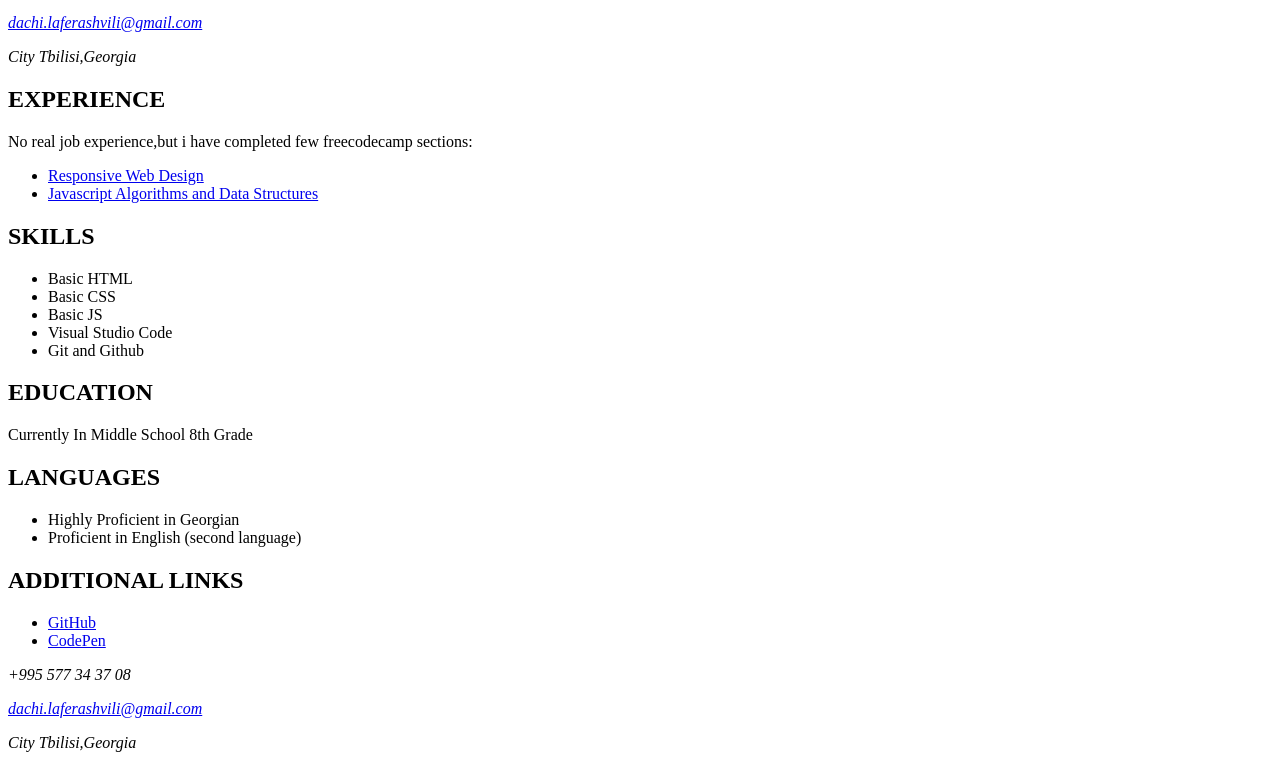
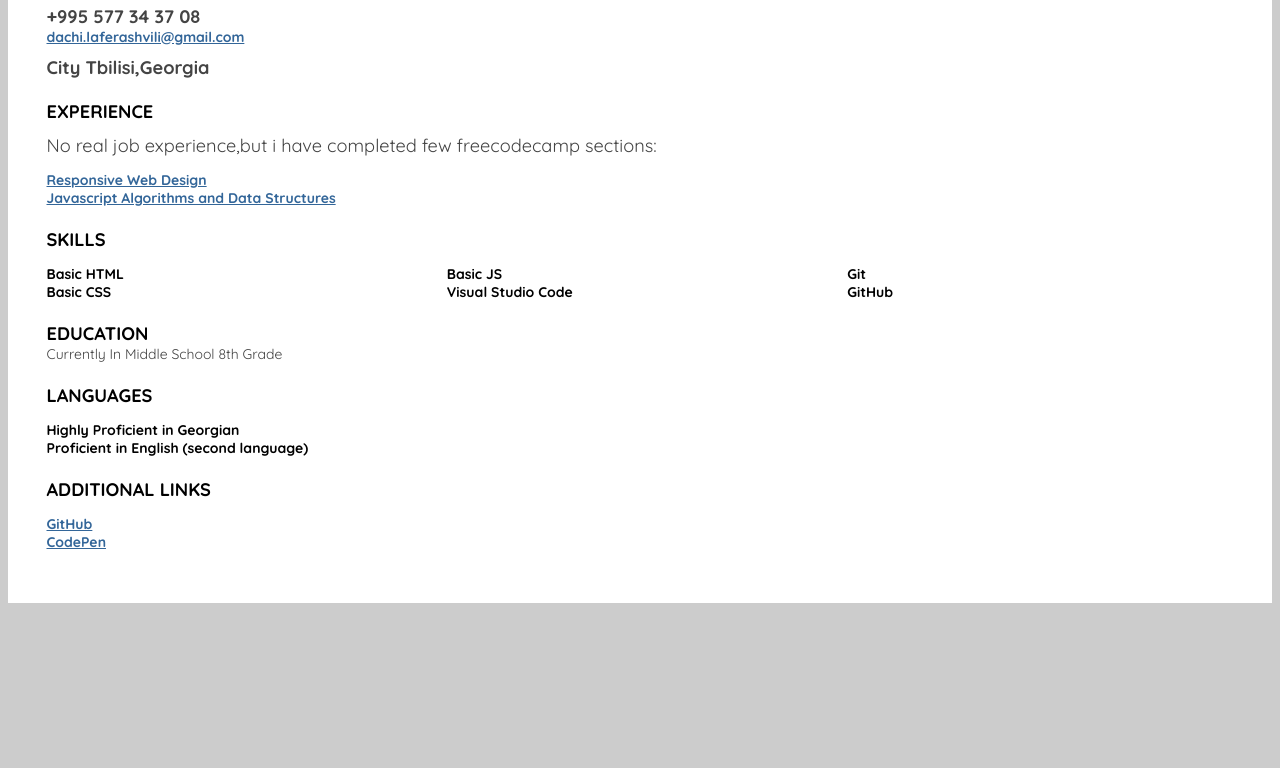
Before and after one commit to Dachi-Laperashvili/practice-resume, a plain HTML site: page index.html in a window 1280 px wide. Shown: the part 134-902 px from the top of the page. After the commit the page ends 800 px from the top, so only its background shows below. Drawn offline with Linux system fonts and the light colour scheme.

Commit message:
added styles to code

```diff
--- a/index.html
+++ b/index.html
@@ -9,7 +9,89 @@
     <meta name="Practice CV" content="Dachi Laperashvili's Resume">
     <title>Dachi Laperashvili Resume</title>
     <style>
+        @import url("https://fonts.googleapis.com/css?family=Quicksand:400,700");
 
+        html,
+        body {
+            background-color: #ccc;
+            font-family: Quicksand, Arial, Verdana, sans-serif;
+            font-size: 14px;
+            color: #444
+        }
+
+        main {
+            background-color: #fff;
+            box-sizing: border-box;
+            margin: 2rem auto;
+            padding: 2.75rem;
+            position: relative;
+        }
+
+        h1 {
+            margin: 0;
+            color: #000;
+            font-size: 2.5rem;
+            line-height: 2rem;
+            font-weight: normal;
+        }
+
+        h2 {
+            margin: 0;
+            font-weight: bold;
+            font-size: 1.3rem;
+            margin-top: 1.5rem;
+            color: #000;
+        }
+
+        p {
+            font-size: 1.3rem;
+            margin: 0;
+            margin-top: 0.75rem;
+        }
+
+        a {
+            color: #369;
+            font-weight: bold;
+        }
+
+        a:hover {
+            color: #36c;
+        }
+
+        address {
+            font-style: normal;
+            font-weight: 600;
+        }
+
+        .no-bullets {
+            list-style: none;
+            font-weight: bold;
+            padding-left: 0;
+            color: #000;
+        }
+
+        #contact,
+        #gmail {
+            text-align: right;
+            font-size: 1rem;
+            color: #395;
+        }
+
+        #city {
+            font-size: 1.15rem;
+        }
+
+        #phone {
+            font-size: 1.5rem;
+        }
+
+        #p-languages {
+            column-count: 3;
+        }
+
+        #contact {
+            display: none;
+        }
     </style>
 </head>
 
@@ -49,7 +131,8 @@
                     <li itemprop="knowsAbout">Basic CSS</li>
                     <li itemprop="knowsAbout">Basic JS</li>
                     <li itemprop="knowsAbout">Visual Studio Code</li>
-                    <li itemprop="knowsAbout">Git and Github</li>
+                    <li itemprop="knowsAbout">Git</li>
+                    <li itemprop="knowsAbout">GitHub</li>
                 </ul>
             </section>
             <section id="education">
@@ -73,11 +156,11 @@
         </div>
         <div>
             <address id="contact" class="contact-2">
-                <p><span itemprop="telephone">+995 577 34 37 08</span></p>
+                <p id="phone">+995 577 34 37 08</p>
                 <div itemprop="email">
-                    <a href="mailto:dachi.laferashvili@gmail.com">dachi.laferashvili@gmail.com</a>
+                    <a href="mailto:dachi.laferashvili@gmail.com" id="gmail">dachi.laferashvili@gmail.com</a>
                 </div>
-                <p itemprop="address">City Tbilisi,Georgia</p>
+                <p itemprop="address" id="city">City Tbilisi,Georgia</p>
             </address>
         </div>
     </main>
```
